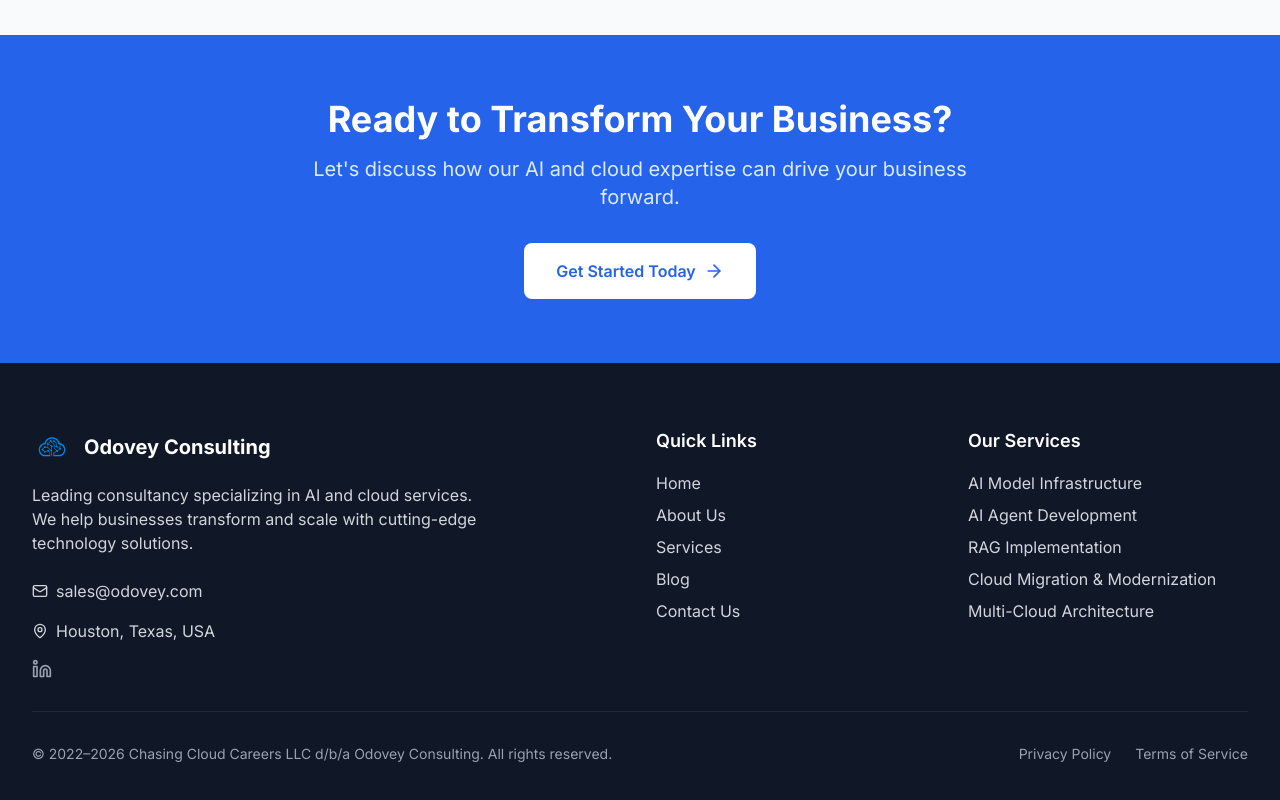
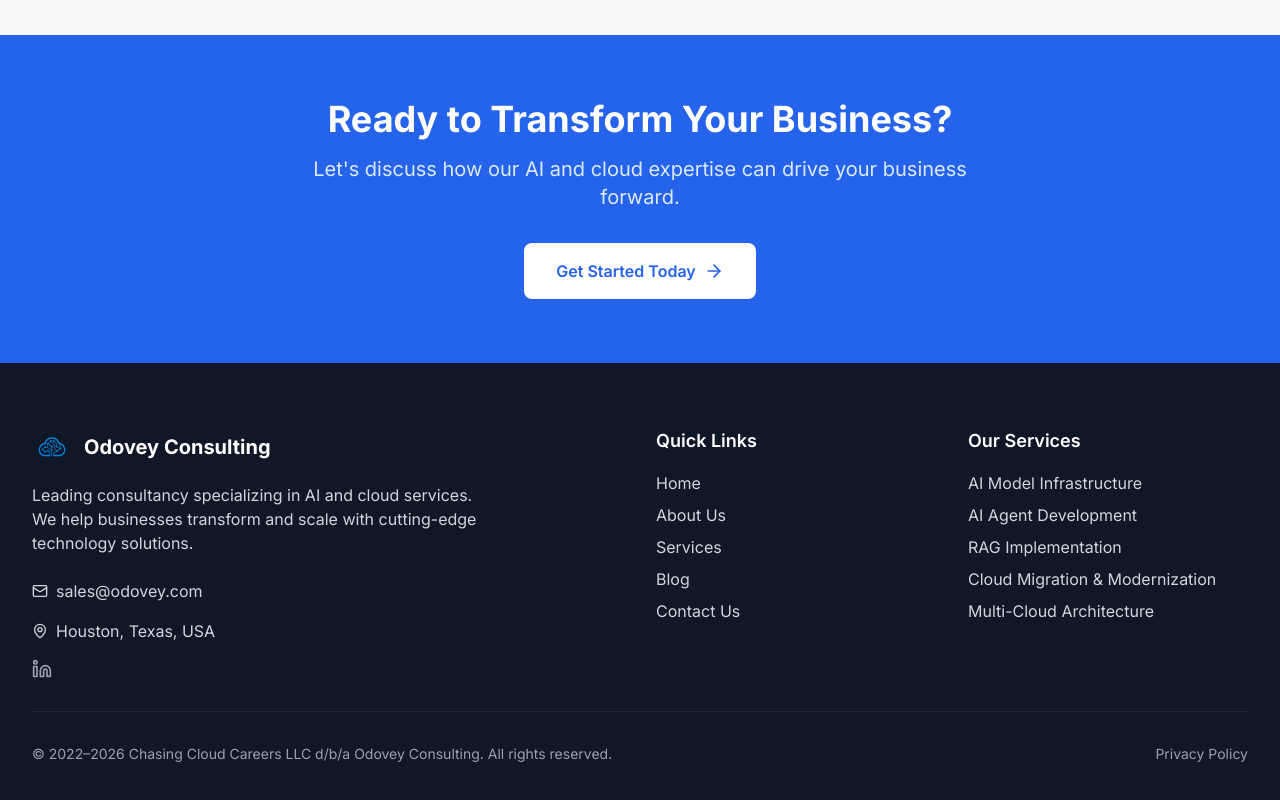
Before and after one commit to Odovey-Consulting/Odovey-Consulting.github.io, a Next.js app: page / in a window 1280 px wide. Shown: the part 1614-2414 px from the top of the page. Built offline with nearby package versions, Linux system fonts and the light colour scheme.

Commit message:
Remove Terms of Service link from footer

```diff
--- a/components/Footer.tsx
+++ b/components/Footer.tsx
@@ -92,9 +92,6 @@ export function Footer() {
             <span className="text-gray-400 text-sm">
               Privacy Policy
             </span>
-            <span className="text-gray-400 text-sm">
-              Terms of Service
-            </span>
           </div>
         </div>
       </div>
```
